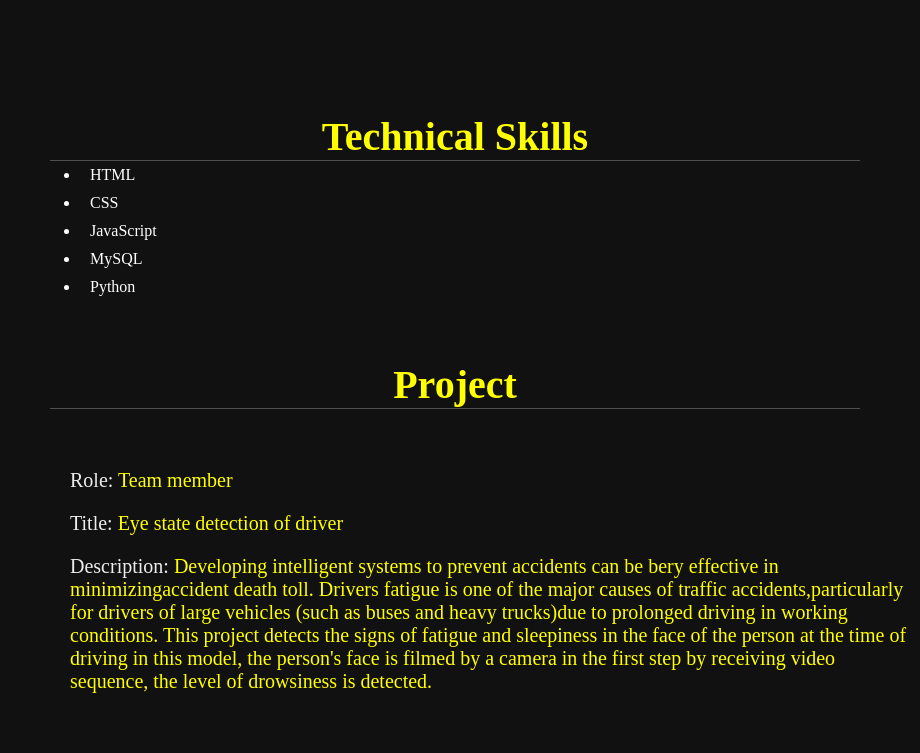
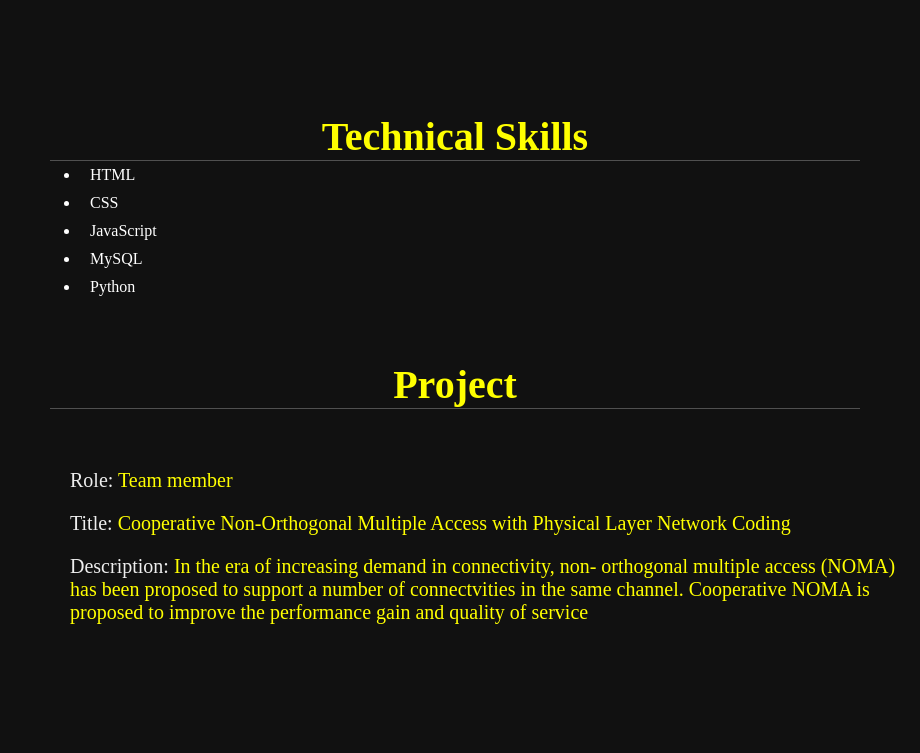
Before and after one commit to Rushitha999/rushi.github.io, a plain HTML site: page index.html in a window 1280 px wide. Shown: the part 744-1497 px from the top of the page, without its empty margins (360-1280 px from the left). After the commit the page ends 1428 px from the top, so only its background shows below. Drawn offline with Linux system fonts and the light colour scheme.

Commit message:
Update index.html

```diff
--- a/index.html
+++ b/index.html
@@ -82,17 +82,8 @@
     <div class="Row">
         <div class="det">
     <h3><span>Role: </span>Team member</h3>
-    <h3><span>Title: </span>Eye state detection of driver</h3>
-    <h3><span>Description: </span>Developing intelligent systems to prevent accidents
-                can be bery effective in minimizingaccident death toll.
-                Drivers fatigue is one of the major causes of traffic
-                accidents,particularly for drivers of large vehicles
-                (such as buses and heavy trucks)due to prolonged driving
-                in working conditions. This project detects the signs of
-                fatigue and sleepiness in the face of the person at the
-                time of driving in this model, the person's face is filmed
-                by a camera in the first step by receiving video sequence,
-                the level of drowsiness is detected.</h3>
+    <h3><span>Title: </span>Cooperative Non-Orthogonal Multiple Access with Physical Layer Network Coding</h3>
+    <h3><span>Description: </span>In the era of increasing demand in connectivity, non-       orthogonal multiple access (NOMA) has been proposed to support a number of connectvities in the same channel. Cooperative NOMA is proposed to improve the performance gain and quality of service</h3>
             </div>
 </div>
 </section>
```
